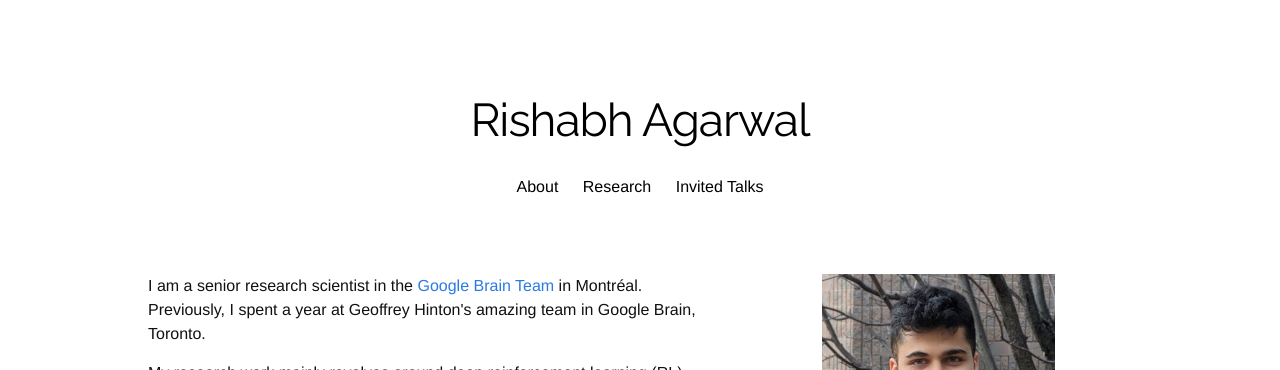
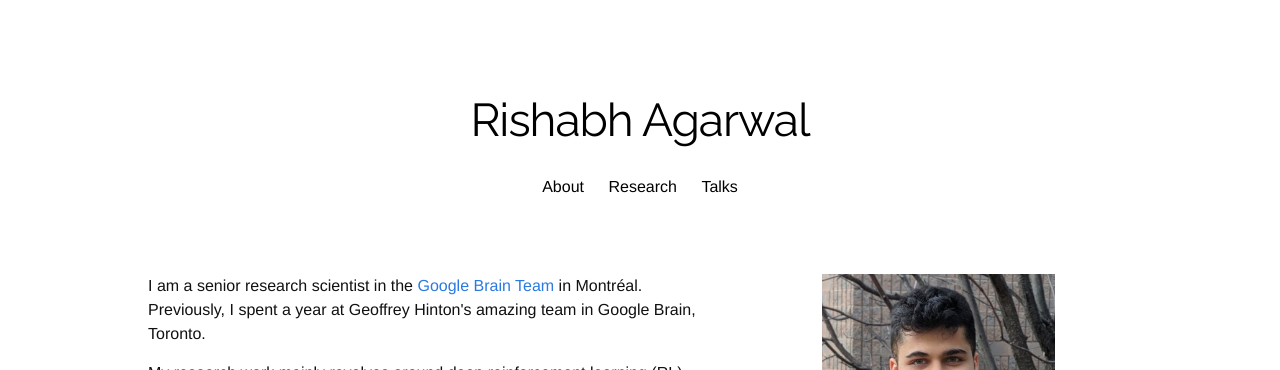
Before and after one commit to ConradErnst/conradernst.github.io, a Jekyll site: the page built from index.html, in a window 1280 px wide. Shown: the top 370 px of the page. Built offline with Jekyll 4.4.1, drawn with Linux system fonts in a browser that asks for light colours; nearby versions of some CDN libraries; some web fonts are replaced; a style sheet for code colours, icons or effects is not loaded.

Commit message:
Update layout.html

```diff
--- a/_layouts/layout.html
+++ b/_layouts/layout.html
@@ -11,7 +11,7 @@
           <ul class="menu-section-list">
               <li><a class="page-link" href="{{site.github.url}}/">About</a>
              <li><a class="page-link" href="{{site.github.url}}/research">Research</a></li>
-              <li><a class="page-link" href="{{site.github.url}}/talks">Invited Talks </a></li>
+              <li><a class="page-link" href="{{site.github.url}}/talks"> Talks </a></li>
 <!--               <li><a class="page-link" href="{{site.github.url}}/about">About</a></li> -->
           </ul>
         </section>
@@ -34,7 +34,7 @@
                 <ul>
                     <li><a href="{{site.github.url}}/"> About </a></li>
                     <li><a href="{{site.github.url}}/research"> Research</a></li>
-                    <li><a href="{{site.github.url}}/talks"> Invited Talks </a></li>
+                    <li><a href="{{site.github.url}}/talks"> Talks </a></li>
 <!--                     <li><a href="{{site.github.url}}/about">About</a></li> -->
                 </ul>
               </div>
```
